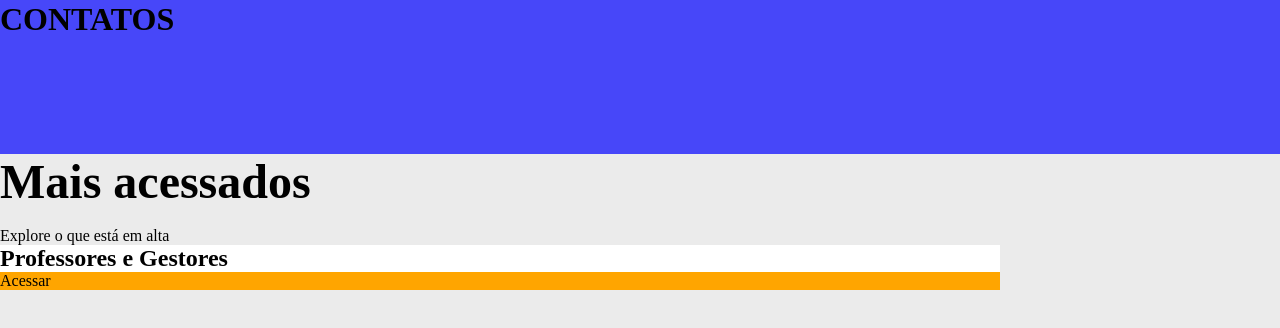
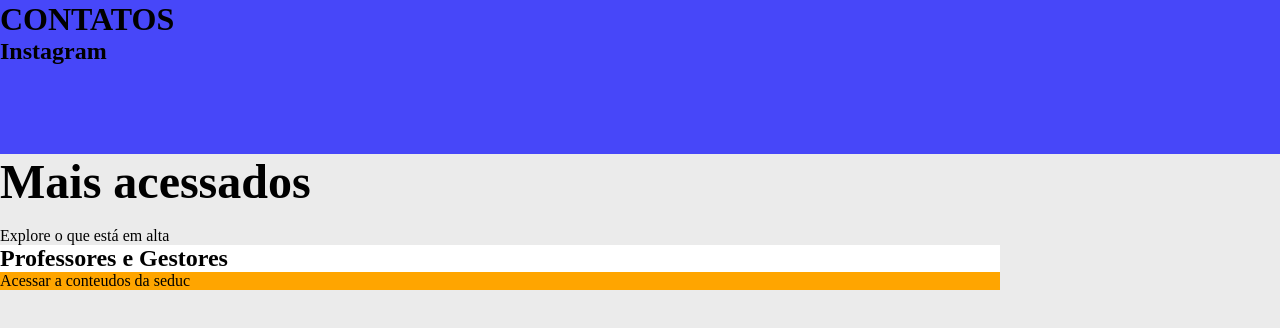
Before and after one commit to gabriel-silva-lab/feira-escolar, a plain HTML site: page index.html in a window 1280 px wide. Shown: the part 46-374 px from the top of the page. Drawn offline with Linux system fonts and the light colour scheme.

Commit message:
não sei

```diff
--- a/index.html
+++ b/index.html
@@ -19,6 +19,12 @@
        <h1>
         CONTATOS
        </h1>
+       <h2>
+       Instagram
+       </h2>
+       <h2>
+
+       </h2>
     </header>
      <main>
         <article>
@@ -35,8 +41,9 @@
                         Professores e Gestores
                     </h1>
                     <p id="pprimeiro">
-                        Acessar
+                        Acessar a conteudos da seduc
                     </p>
+
               </div>
      </article>
 
```
Also changed, not shown: style.css (line endings or trailing spaces).
